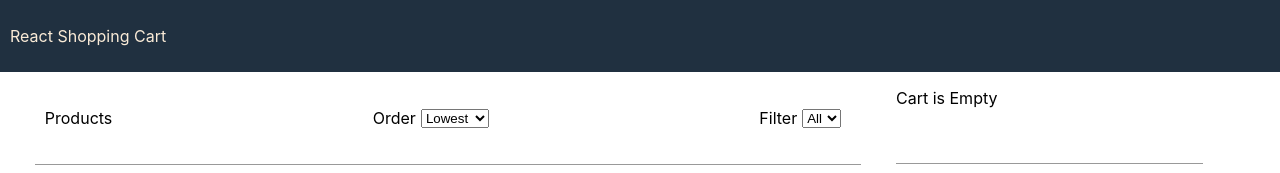
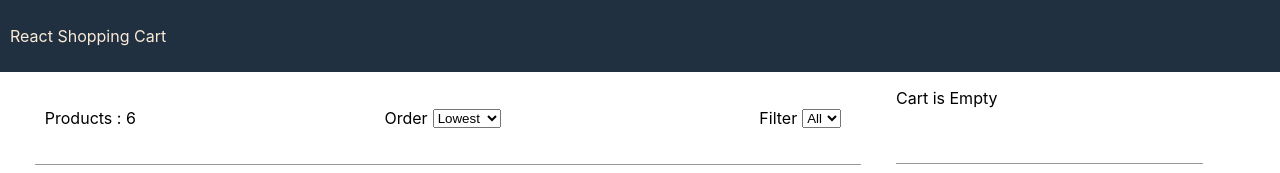
Before and after one commit to millito696/22-dey-1401, a React (Create React App) app: page / in a window 1280 px wide. Shown: the top 173 px of the page. Built offline with nearby package versions, Linux system fonts and the light colour scheme.

Commit message:
products number functionality added

```diff
--- a/src/App.js
+++ b/src/App.js
@@ -12,23 +12,27 @@ import { useState } from 'react';
 function App() {
   const [priceSort, setPriceSort] = useState('lowest');
   const [sizeSort, setSizeSort] = useState('all');
+  const [productsNumber, setProductsNumber] = useState(6);
   const priceSortHandler = (sort) => {
     setPriceSort(sort);
     // console.log(`from App ${sort}`);
   }
   const SizeSortHandler = (sort) => {
     setSizeSort(sort);
-    console.log(`from App ${sort}`);
+    // console.log(`from App ${sort}`);
   }
-
+  const products = (number) => {
+    // console.log(`in App ${number}`);
+    setProductsNumber(number)
+  }
 
   return (
     <>
       <Header></Header>
       <div className="main">
         <div className="products">
-          <Navbar onPriceSortChange={priceSortHandler} onSizeSortChange={SizeSortHandler} />
-          <CardContainer priceSort={priceSort} sizeSort={sizeSort} />
+          <Navbar onPriceSortChange={priceSortHandler} onSizeSortChange={SizeSortHandler} products={productsNumber} />
+          <CardContainer priceSort={priceSort} sizeSort={sizeSort} products={products} />
         </div>
         <div className="cart-main">
           <Cart></Cart>
--- a/src/Card.Container.js
+++ b/src/Card.Container.js
@@ -1,4 +1,4 @@
-import React from 'react';
+import React, { useState } from 'react';
 import Card from './Card';
 import { data } from './data';
 import './Card.Container.css';
@@ -10,28 +10,36 @@ function CardContainer(props) {
   switch (props.sizeSort) {
     case 'all':
       props.priceSort === 'lowest' ? dataSorted = data.sort((a, b) => a.price - b.price) : dataSorted = data.sort((a, b) => b.price - a.price);
+      props.products(dataSorted.length);
       break;
     case 'xs':
       dataSorted = data.filter((el) => el.sizes.includes('xs'));
+      props.products(dataSorted.length);
       break;
     case 's':
       dataSorted = data.filter((el) => el.sizes.includes('s'));
+      props.products(dataSorted.length);
       break;
     case 'm':
       dataSorted = data.filter((el) => el.sizes.includes('m'));
+      props.products(dataSorted.length);
       break;
     case 'l':
       dataSorted = data.filter((el) => el.sizes.includes('l'));
+      props.products(dataSorted.length);
       break;
     case 'xl':
       dataSorted = data.filter((el) => el.sizes.includes('xl'));
+      props.products(dataSorted.length);
       break;
     case 'xxl':
       dataSorted = data.filter((el) => el.sizes.includes('xxl'));
+      props.products(dataSorted.length);
       break;
     default:
       break;
   }
+
   return (
     <div className="card-container">
       {dataSorted.map((el) => (
--- a/src/Navbar.js
+++ b/src/Navbar.js
@@ -12,7 +12,7 @@ function Navbar(props) {
   return (
     <div className="row navbar">
       <div>
-        <p>Products</p>
+        <p>Products : {props.products}</p>
       </div>
       <div className="row">
         <p>Order</p>
```
